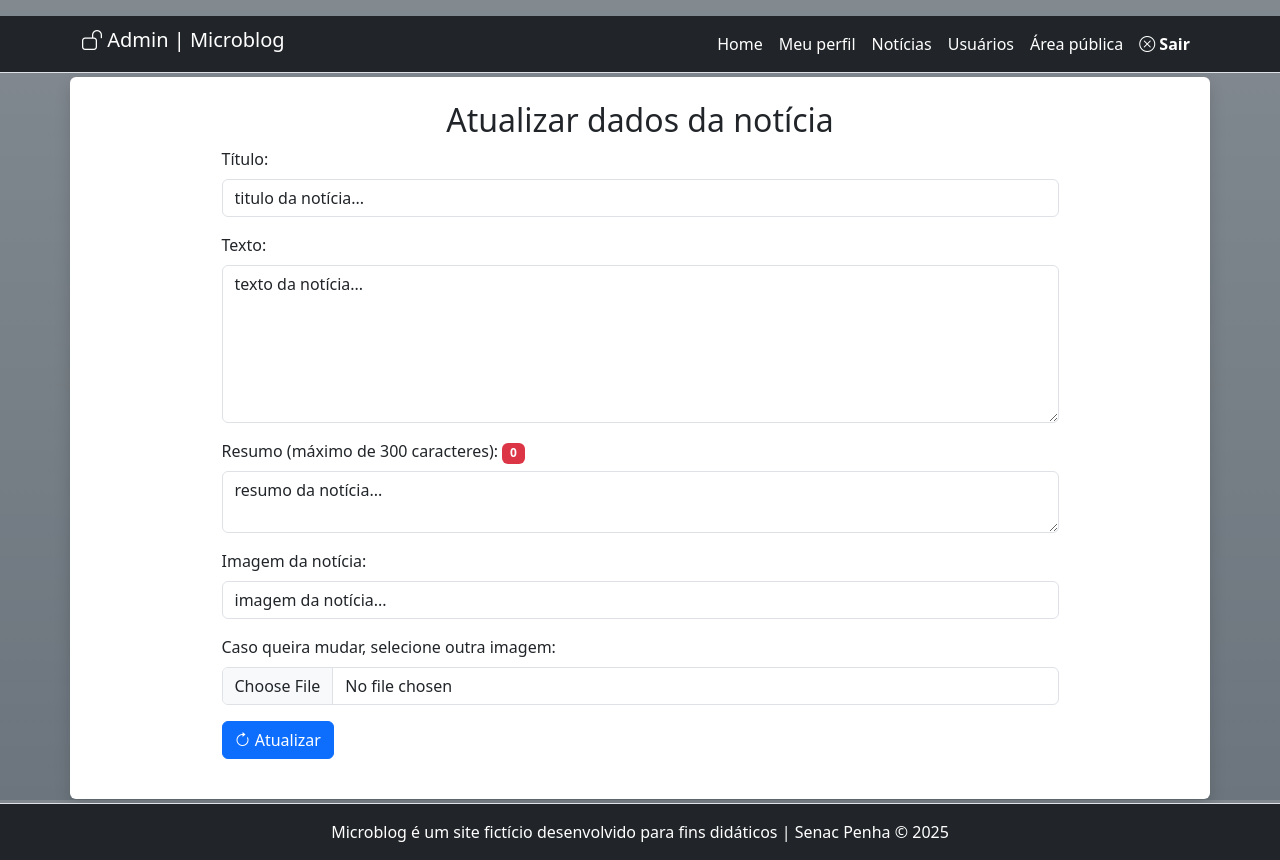
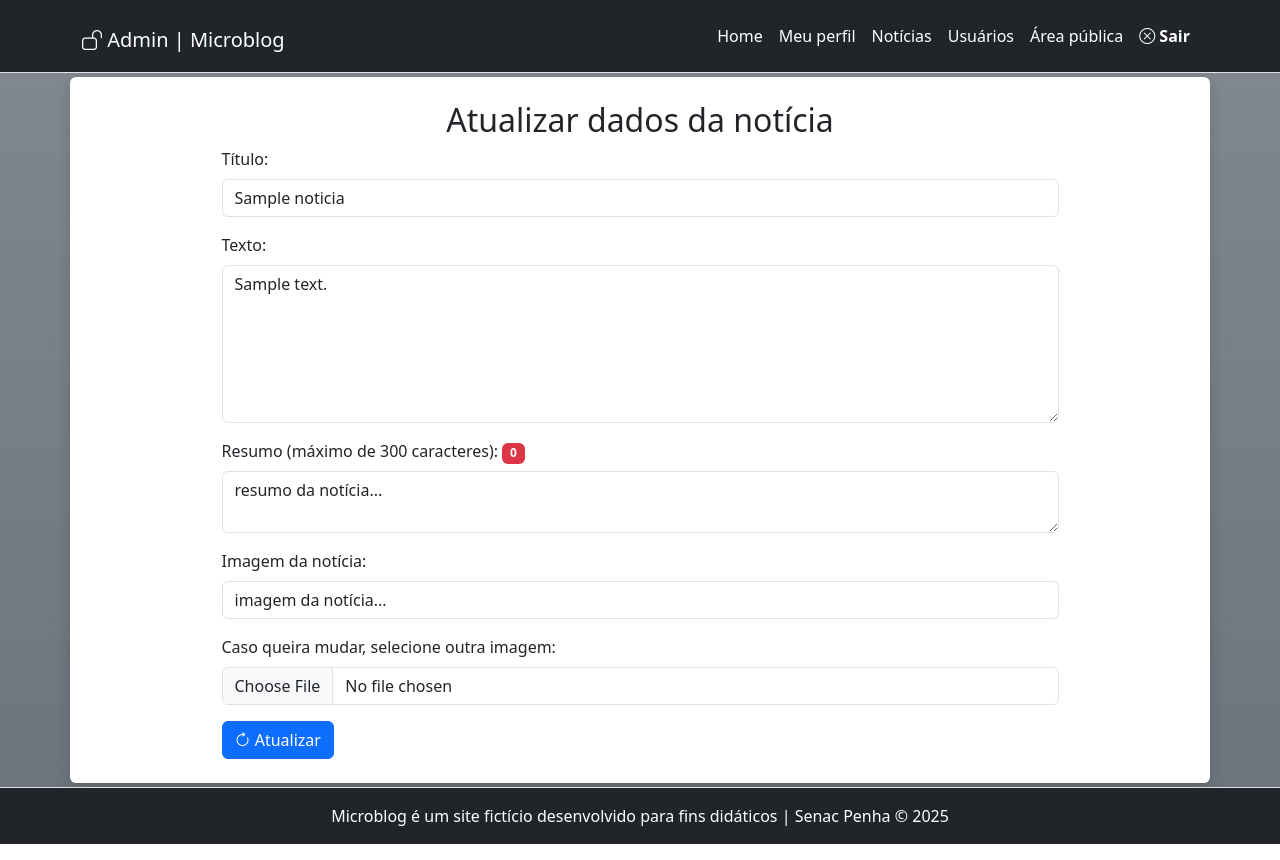
Before and after one commit to William8400/microblog-william, a PHP site: page /admin/noticia-atualiza.php?id=1 in a window 1280 px wide. Run offline with PHP 8.4, Linux system fonts and the light colour scheme; the visitor is signed in with stand-in values (Sample User, id 1); tables that the repository leaves empty or names only in its code hold one stand-in row (values such as "Sample post").

Commit message:
Update noticia-atualiza.php

```diff
--- a/admin/noticia-atualiza.php
+++ b/admin/noticia-atualiza.php
@@ -6,7 +6,7 @@
 require_once "../src/Services/AutenticacaoServico.php";
 AutenticacaoServico::exijirLogin();
 
-$erro= null;
+$erro = null;
 $noticiaServico = new NoticiaServico();
 
 $id = Utils::sanitizar($_GET['id'], 'inteiro');
@@ -17,11 +17,8 @@
 
     $dados = $noticiaServico->buscarPorId($id, $_SESSION['tipo'], $_SESSION['id']);
     if (!$dados) $erro = "Notícia não encontrada";
-    Utils::dump($dados);
-
-
 } catch (Throwable $e) {
-    $erro = "Erro ao buscar dados da noticia.<br>".$e->getMessage();
+    $erro = "Erro ao buscar dados da noticia.<br>" . $e->getMessage();
 }
 
 
@@ -41,21 +38,21 @@
             Atualizar dados da notícia
         </h2>
 
-        	<?php if ($erro): ?>
-			<p class="alert alert-danger text-center"> <?= $erro ?> </p>
-		    <?php endif; ?>
+        <?php if ($erro): ?>
+            <p class="alert alert-danger text-center"> <?= $erro ?> </p>
+        <?php endif; ?>
 
         <form class="mx-auto w-75" action="" method="post" id="form-atualizar" name="form-atualizar" autocomplete="off">
-            <input type="hidden" name="id" value="id da notícia...">
+            <input type="hidden" name="id" value="<?= $dados['id'] ?>">
 
             <div class="mb-3">
                 <label class="form-label" for="titulo">Título:</label>
-                <input value="titulo da notícia..." class="form-control" type="text" id="titulo" name="titulo">
+                <input value="<?= $dados['titulo'] ?>" class="form-control" type="text" id="titulo" name="titulo">
             </div>
 
             <div class="mb-3">
                 <label class="form-label" for="texto">Texto:</label>
-                <textarea class="form-control" name="texto" id="texto" cols="50" rows="6">texto da notícia...</textarea>
+                <textarea class="form-control" name="texto" id="texto" cols="50" rows="6"><?= $dados['texto'] ?></textarea>
             </div>
 
             <div class="mb-3">
```
